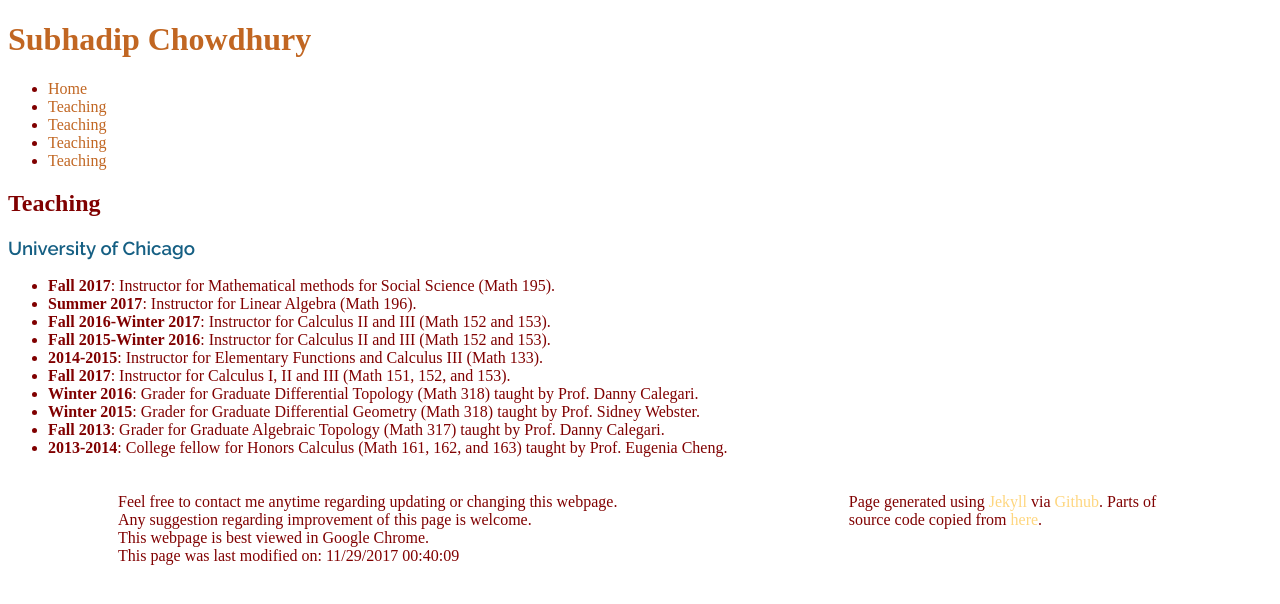
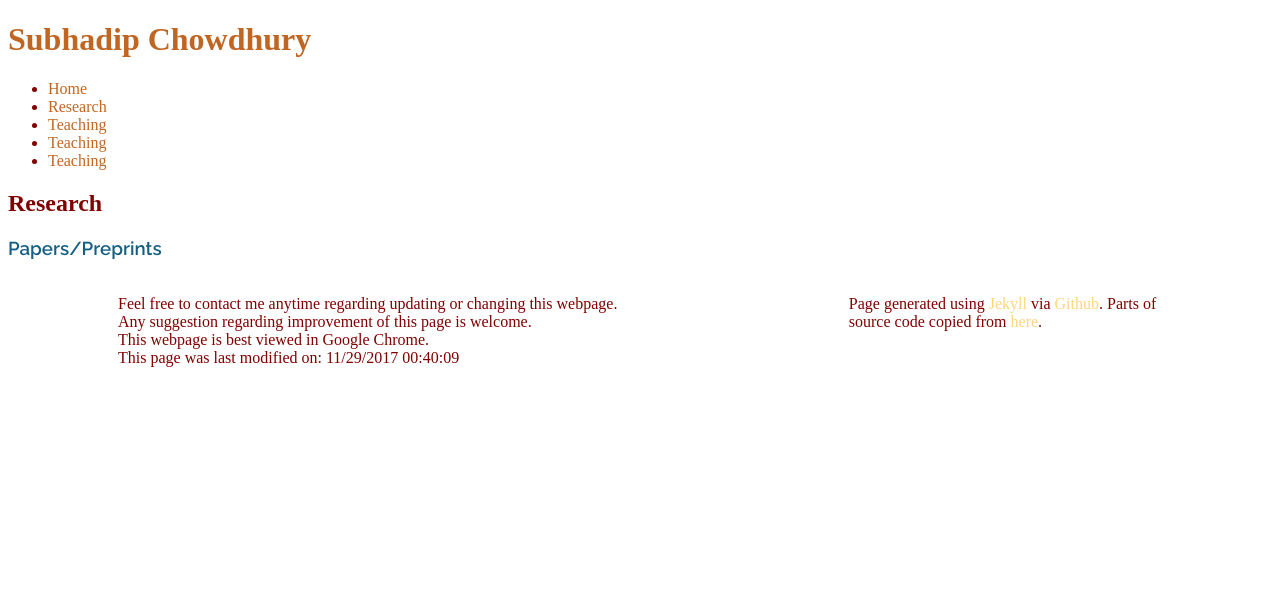
Before and after one commit to subhadipchowdhury/subhadipchowdhury.github.io, a Jekyll site: the page built from research/index.md, in a window 1280 px wide. Shown: the top 604 px of the page. Built offline with Jekyll 4.4.1, drawn with Linux system fonts in a browser that asks for light colours; some web fonts are replaced.

Commit message:
updated research page

```diff
--- a/research/index.md
+++ b/research/index.md
@@ -1,21 +1,17 @@
 ---
 layout: default
-title: Teaching
-navigation_weight: 3
+title: Research
+navigation_weight: 2
 ---
-
 
 ## {{ page.title }}
 
-### University of Chicago
+### Papers/Preprints
 
-- **Fall 2017**: Instructor for Mathematical methods for Social Science (Math 195).
-- **Summer 2017**: Instructor for Linear Algebra (Math 196).
-- **Fall 2016-Winter 2017**: Instructor for Calculus II and III (Math 152 and 153).
-- **Fall 2015-Winter 2016**: Instructor for Calculus II and III (Math 152 and 153).
-- **2014-2015**: Instructor for Elementary Functions and Calculus III (Math 133).
-- **Fall 2017**: Instructor for Calculus I, II and III (Math 151, 152, and 153).
-- **Winter 2016**: Grader for Graduate Differential Topology (Math 318) taught by Prof. Danny Calegari.
-- **Winter 2015**: Grader for Graduate Differential Geometry (Math 318) taught by Prof. Sidney Webster.
-- **Fall 2013**: Grader for Graduate Algebraic Topology (Math 317) taught by Prof. Danny Calegari.
-- **2013-2014**: College fellow for Honors Calculus (Math 161, 162, and 163) taught by Prof. Eugenia Cheng.
+{% for paper in site.data.papers %}
+<div class="papers">
+**{{ paper.title }}**{% if paper.with %} (with {{ paper.with }}){% endif %}{% if paper.comment %}<br/> *{{ paper.comment }}.*{% endif %}
+
+{% for link in paper.links %} [\[{{ link[0] }}\]]({{ link[1] }}) {% endfor %}
+</div>
+{% endfor %}
```
Also changed, not shown: research/paperslist.yml (added, +16 -0 lines).
